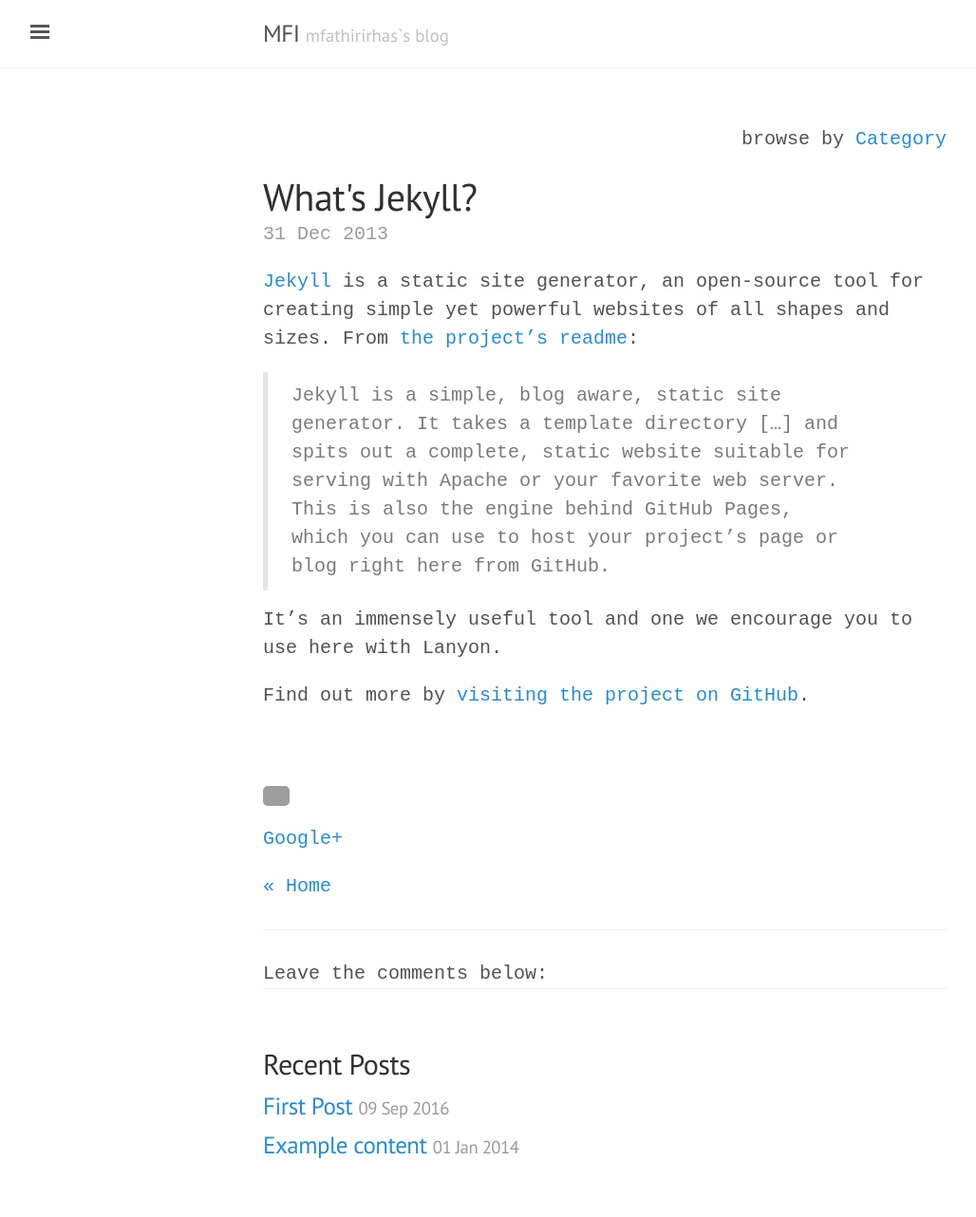
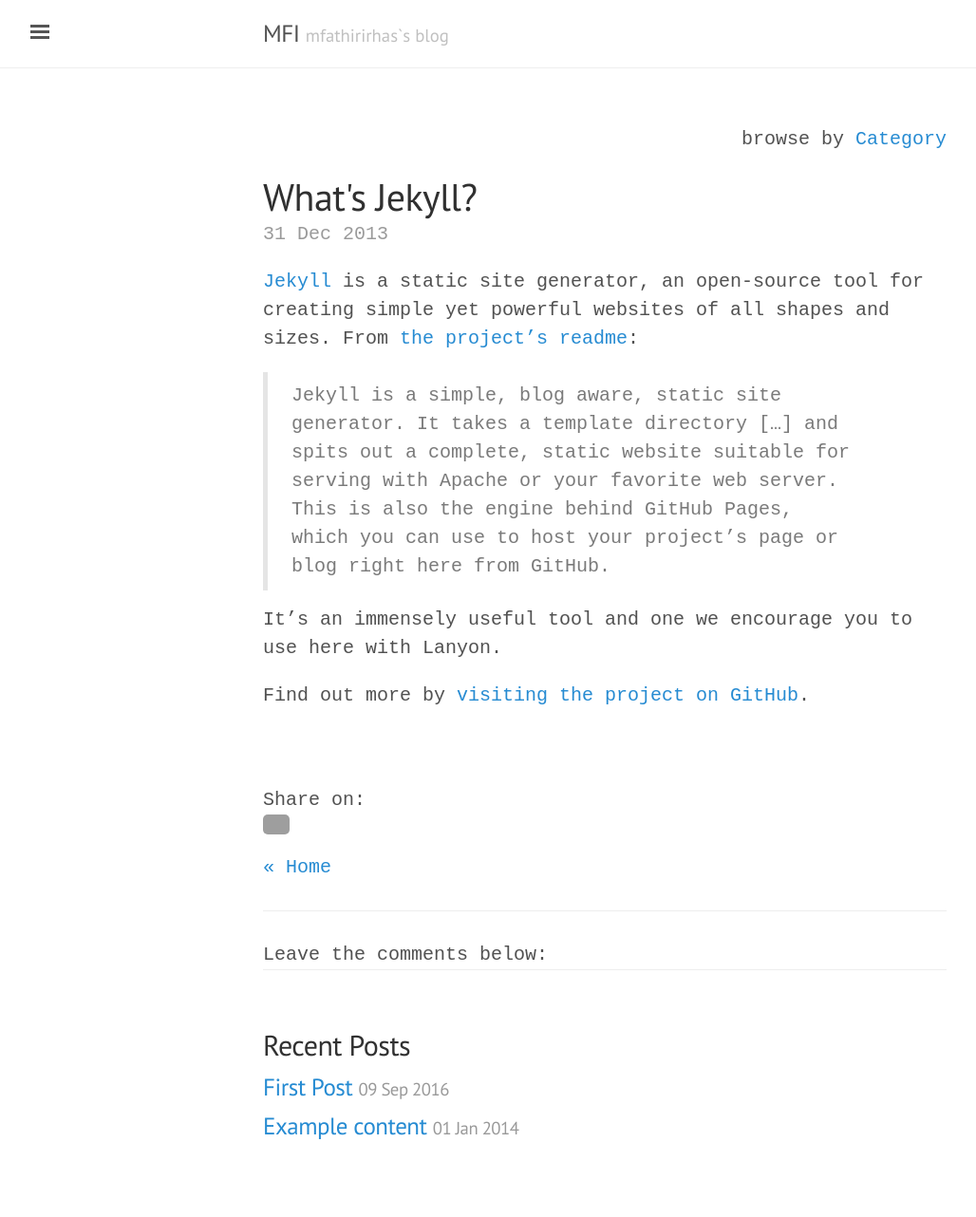
Before and after one commit to mfirhas/mfathirirhas.github.io, a Jekyll site: the page built from _posts/2013-12-31-whats-jekyll.md, in a window 1280 px wide. Shown: the whole page at 95% size, without its empty margins (3-1031 px from the left). Built offline with Jekyll 4.4.1, drawn with Linux system fonts in a browser that asks for light colours; comment, search, counter and statistics services are not loaded; grey boxes are pictures that could not be loaded.

Commit message:
Update post.html

```diff
--- a/_layouts/post.html
+++ b/_layouts/post.html
@@ -10,7 +10,7 @@
 
 <!--Share button-->
 <p allign="center">
-
+Share on:
 <a href="https://plus.google.com/share?url=http://mfathirirhas.github.io{{ page.url }}&hl=en-US"
  onclick="javascript:window.open(this.href,'',
   'menubar=no,toolbar=no,resizable=yes,scrollbars=yes,height=600,width=600');return false;">
@@ -22,8 +22,6 @@
             width="28px"
             src="https://www.gstatic.com/images/icons/gplus-32.png">
         </img>
-
-        Google+
     </kbd>
 </a>
 
```
